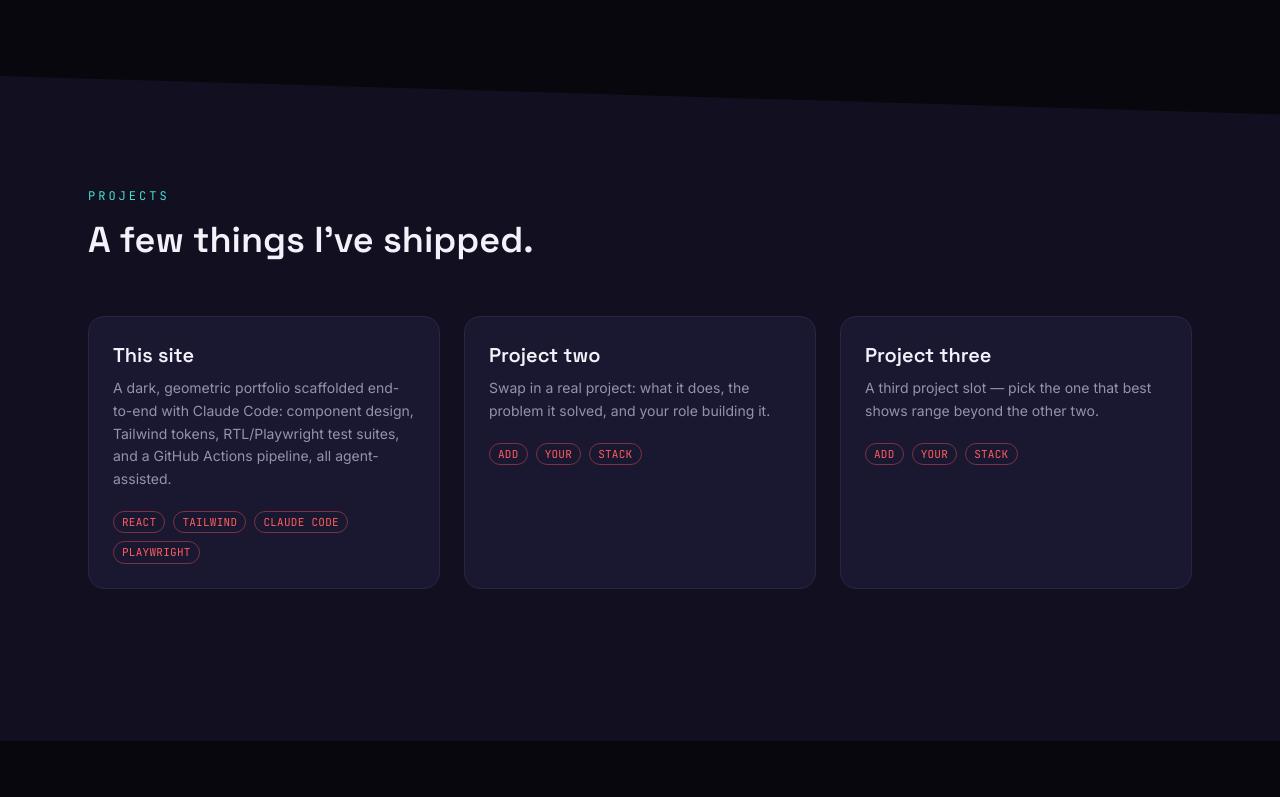
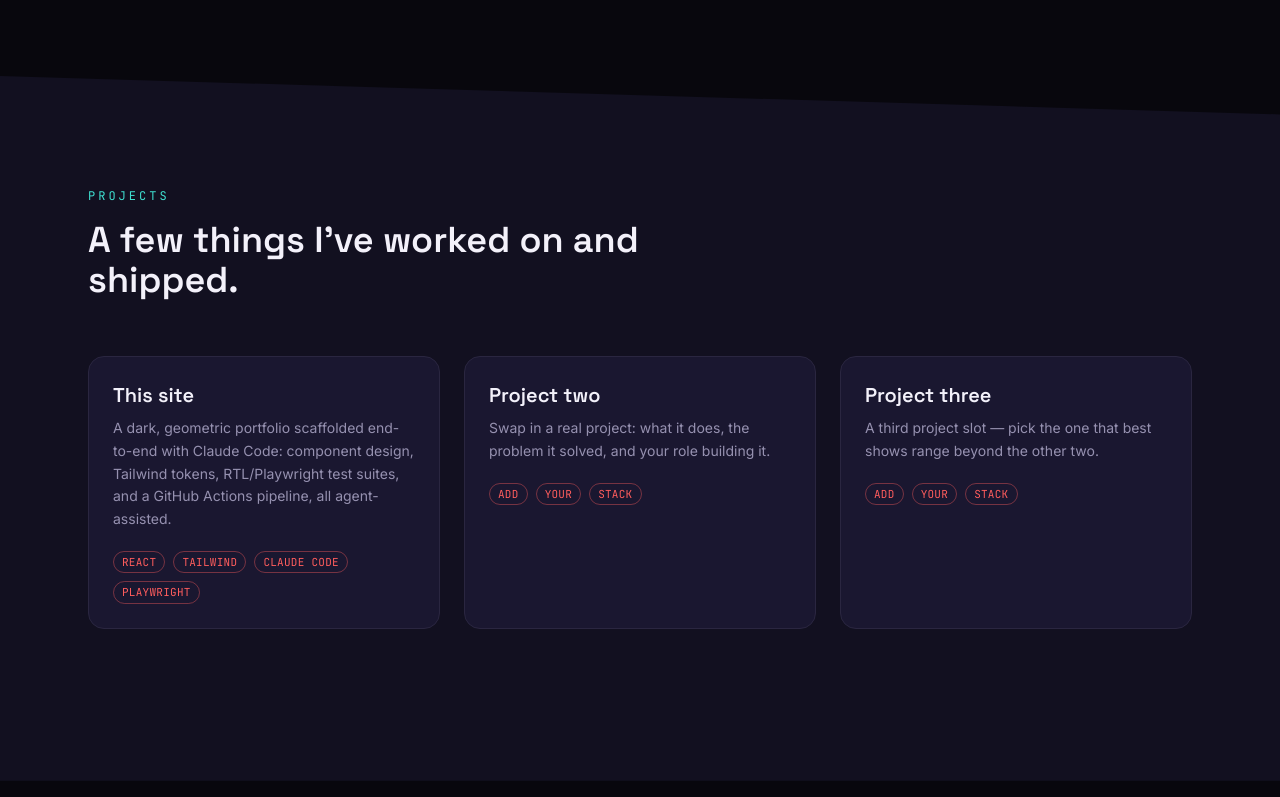
Before and after one commit to bbesase/portfolio, a React (Vite) app: page / in a window 1280 px wide. Shown: the part 1947-2744 px from the top of the page. Built offline with nearby package versions, Linux system fonts and the light colour scheme.

Commit message:
content: reword Projects section heading

```diff
--- a/src/components/Projects.tsx
+++ b/src/components/Projects.tsx
@@ -6,7 +6,7 @@ export default function Projects() {
       <div className="max-w-6xl mx-auto px-6 pb-10">
         <p className="eyebrow mb-4">Projects</p>
         <h2 className="font-display text-3xl sm:text-4xl font-semibold mb-14 max-w-xl">
-          A few things I've shipped.
+          A few things I've worked on and shipped.
         </h2>
         <div className="grid sm:grid-cols-2 lg:grid-cols-3 gap-6">
           {projects.map((p) => (
```
